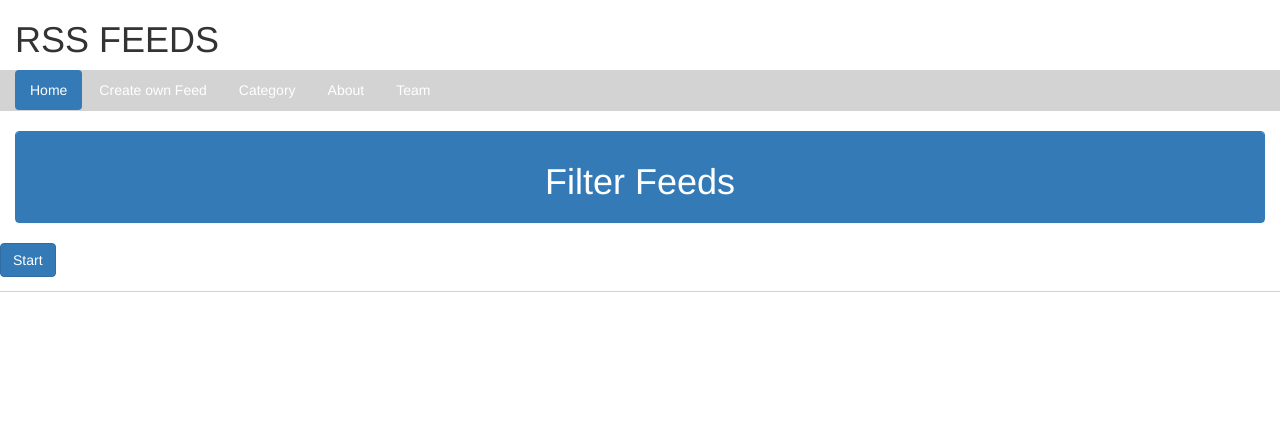
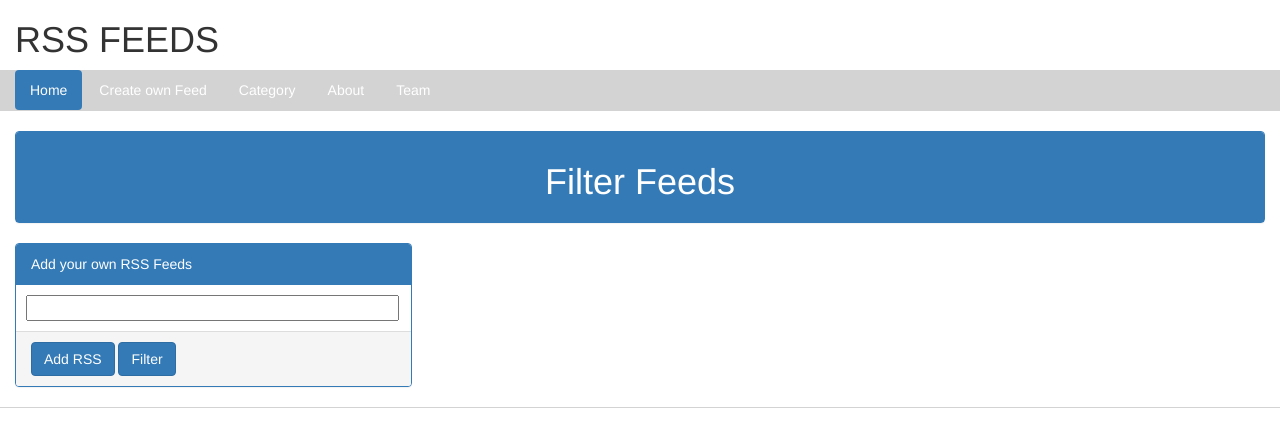
Before and after one commit to susanjiang03/pipeline_monitor, a Django app: page /news/filterfeeds in a window 1280 px wide. Shown: the top 447 px of the page. Run offline with Django 3.2, Linux system fonts and the light colour scheme; data that the repository does not hold is empty; some libraries are stand-ins or nearby versions.

Commit message:
Completed UserInput Feeds and added missing javascript file

```diff
--- /dev/null
+++ b/site/news/static/javascript/script.js
@@ -0,0 +1,9 @@
+document.getElementById("addInputField").onclick=function() {
+				var div = document.getElementById("UserRssInput");
+				var input = document.createElement("input");
+				input.type = "text";
+                input.name = "userRSS[]";
+                input.id = "userRSS";
+				div.appendChild(document.createElement("p"));
+				div.appendChild(input);
+			}
--- a/site/news/static/stylesheet/style.css
+++ b/site/news/static/stylesheet/style.css
@@ -25,3 +25,6 @@
 .blackblue:hover{
 	color:blue;
 }
+#userRSS{
+	width: 97%;
+}
--- a/site/news/templates/filterfeeds.html
+++ b/site/news/templates/filterfeeds.html
@@ -41,7 +41,7 @@
 				<div class="panel-heading"><h1 style="text-align: center;">Filter Feeds</h1></div>
 			</div>
 		</div>
-		<form action="userfeeds" method="post">
+		<form name="myForm" action="userfeeds" method="post">
 			{% csrf_token %}
 			{% for newspaper in dictcheckbox %}
 				<div class="col-md-4">
@@ -51,16 +51,32 @@
 						</div>
 						<p class="panel-body" style="height:150px">
 							{% for each in newspaper.category %}
-								<input type="checkbox" name="{{newspaper.title}}, {{each}}" value="{{newspaper.title}}, {{each}}">{{each}}<br>
+								<input type="checkbox" name="newspapercategory[]" value="{{newspaper.title}}, {{each}}">{{each}}<br>
 							{% endfor %}
 						</p>
 					</div>
 				</div>
 			{% endfor %}
-			<input type="submit" value="Start" class="btn btn-primary">
-		</form>
+	</div>
+	<div class="col-md-12">
+		<div class="col-md-4">
+			<div class="panel panel-primary" id="panels">
+				<div class="panel-heading">Add your own RSS Feeds</div>
+					<p class="panel-body" style="margin-top:-30px;margin-left: 100px;">
+						<div id="UserRssInput" style="margin-left: 10px;">
+							<input type="text" id="userRSS" name="userRSS[]">
+						</div>
+					</p>
+				<div class="panel-footer">
+					<input type="button" id="addInputField" class="btn btn-primary" value="Add RSS">
+					<input type="submit" value="Filter" class="btn btn-primary">
+					</form>
+				</div>
+			</div>
+		</div>
 	</div>
 </div>
 {% endblock %}
 
 {% bootstrap_javascript %}
+<script type="text/javascript" src="{% static 'javascript/script.js' %}"></script>
--- a/site/news/views.py
+++ b/site/news/views.py
@@ -22,7 +22,6 @@ def index(request):
             "category" : category,
             "feeds" : feeds
             })
-
 
     query = Article.objects.values_list('newspaper').distinct()
     dictpaper = []
@@ -56,12 +55,11 @@ def filterfeeds(request):
 def userfeeds(request):
     template = 'userfeeds.html'
     y = []
-    for key,value in request.POST.iteritems():
-        y += [x.strip() for x in key.split(',')]
-#    y.remove('V5kbcecFIUmKayAuo4dokXqjCJpBBuR4')
-    y.remove('csrfmiddlewaretoken')
+    for item in request.POST.getlist('newspapercategory[]'):
+        y += [x.strip() for x in item.split(',')]
     dictuserfeeds = []
-    n = 5
+    n = 10
+
     for newspaper,category in zip(y[0::2],y[1::2]):
         feeds = Article.objects.filter(newspaper=newspaper,category=category)[:n]
         for each in feeds:
@@ -76,7 +74,28 @@ def userfeeds(request):
             "feeds" : feeds
             })
 
-    return render(request, template, {'dictuserfeeds': dictuserfeeds})
+    dictuserinput = []
+    for url in request.POST.getlist('userRSS[]'):
+        rss = feedparser.parse(url)
+        titlelink = []
+        for post in rss.entries[:n]:
+            rssurl = url
+            if len(post.title.encode('utf-8')) > 60:
+                title = post.title[:60]+'...'.encode('utf-8')
+            else:
+                title = post.title.encode('utf-8')
+
+            link = post.link
+            titlelink.append({
+                "title" : title,
+                "url" : link
+                })
+        dictuserinput.append({
+            "rssurl" : rssurl,
+            "titlelink" : titlelink
+            })
+
+    return render(request, template, {'dictuserfeeds': dictuserfeeds, 'dictuserinput': dictuserinput})
 
 def newspaper(request,newspaperlink):
     template='newspaper.html'
```
Also changed, not shown: site/news/templates/userfeeds.html (+16 -0 lines).
